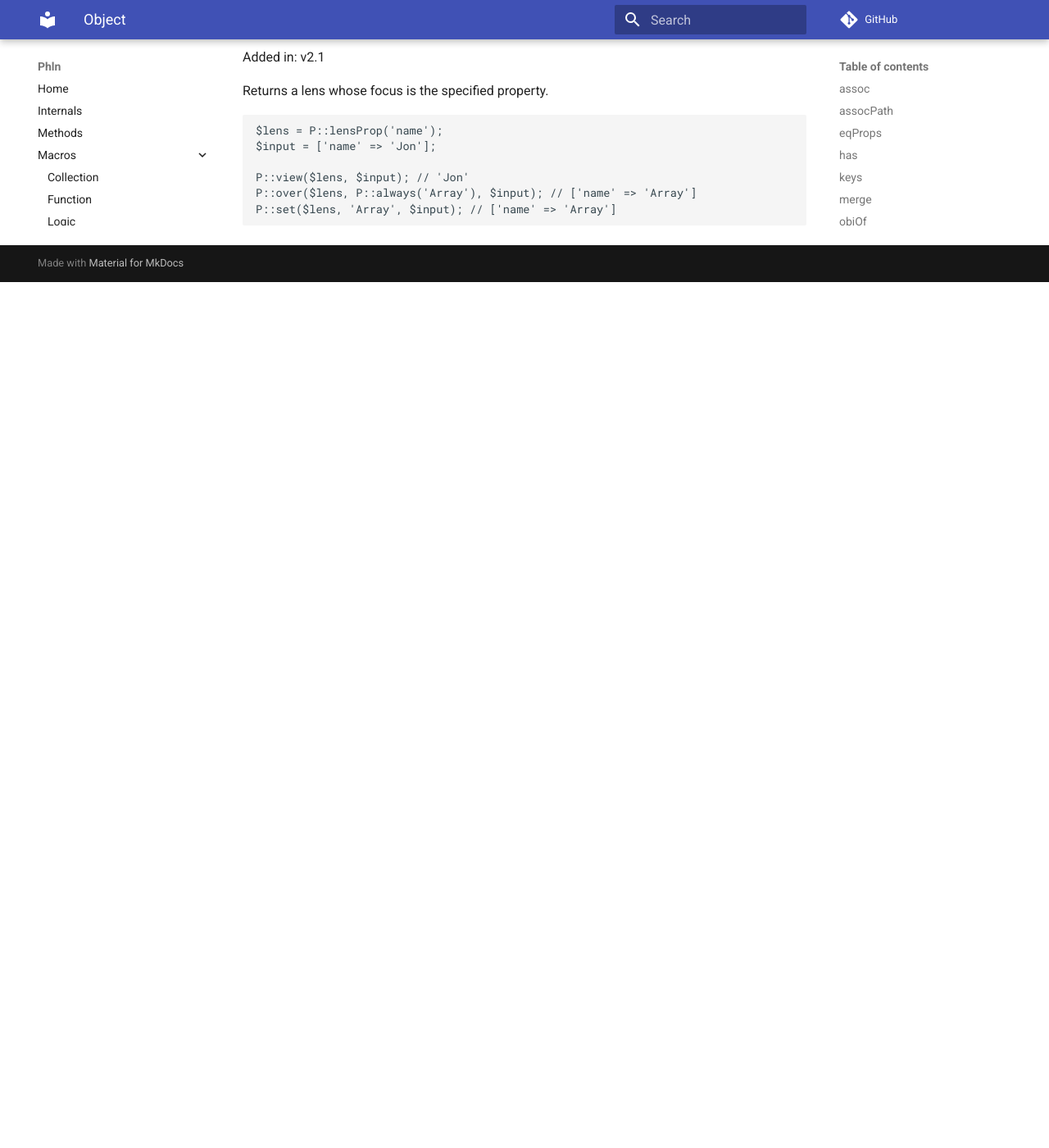
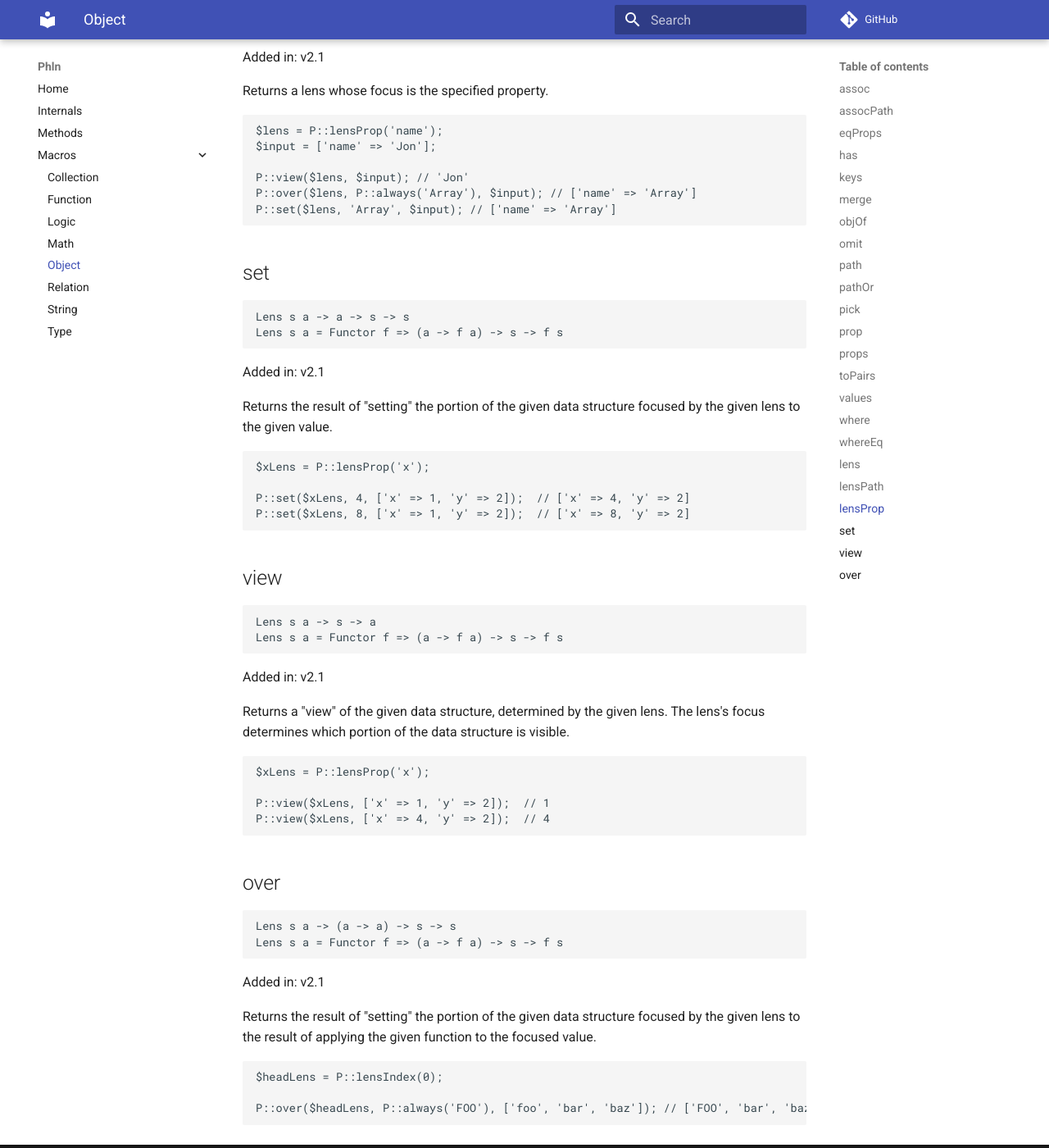
Before and after one commit to baethon/phln, an MkDocs documentation site: the page built from docs/macros/object.md, in a window 1280 px wide and 1400 px high, scrolled down 5940 px. Shown: the whole window at 82% size. Built offline with MkDocs 1.6.1 and Material for MkDocs 9.7.7, drawn with Linux system fonts in a browser that asks for light colours; comment, search, counter and statistics services are not loaded; before the commit the page ends 6284 px from its top, so only the background shows below that.

Commit message:
Added docs for set/view/over macros

````diff
--- a/docs/macros/object.md
+++ b/docs/macros/object.md
@@ -242,7 +242,6 @@ Lens s a = Functor f => (a -> f a) -> s -> f s
 
 Added in: v2.1
 
-
 Returns a lens whose focus is the specified property.
 
 ```php
@@ -253,3 +252,53 @@ P::view($lens, $input); // 'Jon'
 P::over($lens, P::always('Array'), $input); // ['name' => 'Array']
 P::set($lens, 'Array', $input); // ['name' => 'Array']
 ```
+
+## set
+```
+Lens s a -> a -> s -> s
+Lens s a = Functor f => (a -> f a) -> s -> f s
+```
+
+Added in: v2.1
+
+Returns the result of "setting" the portion of the given data structure focused by the given lens to the given value.
+
+```php
+$xLens = P::lensProp('x');
+
+P::set($xLens, 4, ['x' => 1, 'y' => 2]);  // ['x' => 4, 'y' => 2]
+P::set($xLens, 8, ['x' => 1, 'y' => 2]);  // ['x' => 8, 'y' => 2]
+```
+
+## view
+```
+Lens s a -> s -> a
+Lens s a = Functor f => (a -> f a) -> s -> f s
+```
+
+Added in: v2.1
+
+Returns a "view" of the given data structure, determined by the given lens. The lens's focus determines which portion of the data structure is visible.
+
+```php
+$xLens = P::lensProp('x');
+
+P::view($xLens, ['x' => 1, 'y' => 2]);  // 1
+P::view($xLens, ['x' => 4, 'y' => 2]);  // 4
+```
+
+## over
+```
+Lens s a -> (a -> a) -> s -> s
+Lens s a = Functor f => (a -> f a) -> s -> f s
+```
+
+Added in: v2.1
+
+Returns the result of "setting" the portion of the given data structure focused by the given lens to the result of applying the given function to the focused value.
+
+```php
+$headLens = P::lensIndex(0);
+
+P::over($headLens, P::always('FOO'), ['foo', 'bar', 'baz']); // ['FOO', 'bar', 'baz']
+```
````
